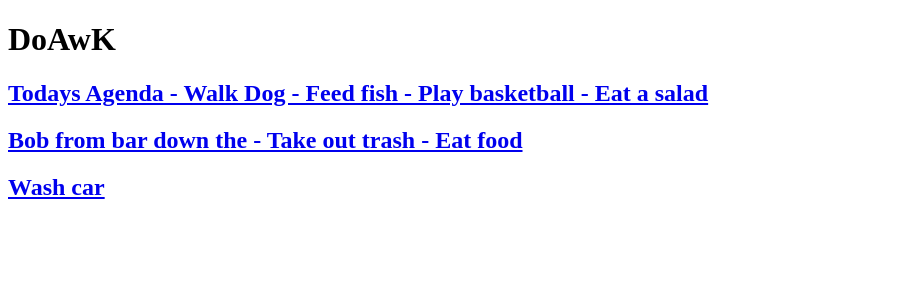
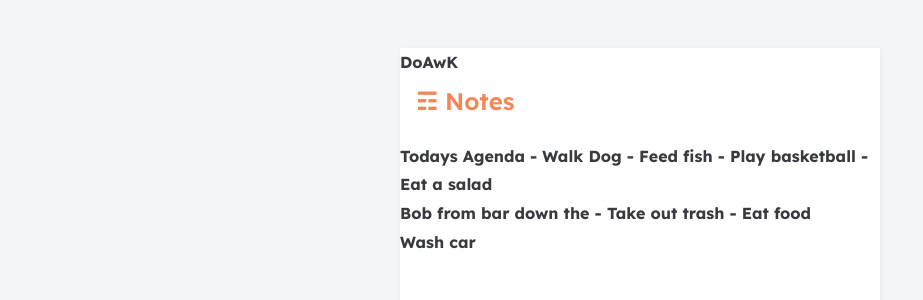
Before and after one commit to ki3ani/my-journal-frontend, a React (Create React App) app in the folder doawk/: page / in a window 1280 px wide. Shown: the top 300 px of the page, without its empty margins (0-923 px from the left). Built offline with nearby package versions, Linux system fonts and the light colour scheme.

Commit message:
starting-to-peng

```diff
--- a/doawk/src/App.css
+++ b/doawk/src/App.css
@@ -0,0 +1,249 @@
+@import url('https://fonts.googleapis.com/css2?family=Lexend:wght@400;600;700&display=swap');
+
+
+
+:root {
+  --color-main: #f68657;
+  --color-text: #383a3f;
+  --color-dark: #1f2124;
+  --color-gray: #677;
+  --color-bg: #f3f6f9;
+  --color-light: #acb4bd;
+  --color-lighter: #f9f9f9;
+  --color-white: #fff;
+  --color-border:#e0e3e6;
+}
+
+.dark {
+  --color-main: #f68657;
+  --color-text: #d6d1d1;
+  --color-dark: #f5f6f7;
+  --color-gray: #999;
+  --color-bg: #1f2124;
+  --color-lighter: #292a2c;
+  --color-white: #2e3235;
+  --color-border:#252629;
+}
+
+/* BASE STYLES */
+
+
+*{
+  margin: 0;
+  padding: 0;
+  box-sizing: border-box;
+  font-family: 'Lexend', sans-serif;
+  color: inherit;
+  font-size: inherit;
+  scroll-behavior: smooth;
+}
+
+
+body{
+  line-height: 1.8em;
+  font-weight: 400;
+  font-size: 16px;
+}
+
+a {
+  text-decoration: none;
+}
+
+/* APP STYLES */
+
+
+.container {
+  width: 100%;
+  height: 100vh;
+  color: var(--color-text);
+  background-color: var(--color-bg);
+  display: flex;
+  align-items: center;
+}
+
+
+.app {
+  width: 100%;
+  max-width: 480px;
+  height: 88vh;
+  margin: 0 auto;
+  background-color: var(--color-white);
+  box-shadow: 1px 1px 6px rgba(0, 0, 0, 0.05);
+  position: relative;
+}
+
+
+.app-header {
+  display: flex;
+  align-items: center;
+  padding: 16px;
+  justify-content: space-between;
+  background-color: var(--color-lighter);
+  box-shadow: 0px 1px 3px rgba(0, 0, 0, 0.1);
+}
+
+.app-header h1 {
+  font-size: 30px;
+  color: var(--color-dark);
+  font-weight: 800;
+  text-align: center;
+}
+
+.app-header button {
+  border: 0;
+  background: transparent;
+  cursor: pointer;
+}
+
+.app-header button > svg {
+  fill: var(--color-dark);
+  height: 25px;
+  width: 25px;
+  object-fit: cover;
+}
+
+.app-body {
+  padding: 16px;
+}
+
+
+/* NOTES STYLES */
+
+.notes-header {
+  display: flex;
+  align-items: center;
+  justify-content: space-between;
+  padding: 10px 16px;
+}
+
+.notes-title,
+.notes-count {
+  color: var(--color-main);
+  font-size: 24px;
+  font-weight: 600;
+}
+
+.notes-count {
+  font-size: 18px;
+  color: var(--color-gray);
+}
+
+
+.notes-list {
+  padding: 0;
+  margin: 16px 0;
+  height: 70vh;
+  overflow-y: auto;
+  scrollbar-width: none; /* Firefox */
+}
+
+.notes-list::-webkit-scrollbar {
+  display: none;
+}
+
+.notes-list-item {
+  border-bottom: 1px solid  var(--color-border);
+  margin-bottom: 12px;
+  padding: 8px 16px;
+  transition: all 0.2s ease-in-out;
+}
+
+.notes-list-item:hover {
+  background-color: var(--color-bg);
+  cursor: pointer;
+}
+
+.notes-list-item h3,
+.notes-list-item p span {
+  font-weight: 600;
+}
+
+
+.notes-list-item p span {
+  color: var(--color-gray);
+  display: inline-block;
+  margin-right: 8px;
+}
+
+.notes-list-item p {
+  font-size: 14px;
+  color: var(--color-light);
+}
+
+.floating-button {
+  font-size: 48px;
+  position: absolute;
+  bottom: 24px;
+  right: 16px;
+  background: var(--color-main);
+  border: none;
+  width: 60px;
+  height: 60px;
+  border-radius: 50%;
+  display: flex;
+  align-items: center;
+  justify-content: center;
+  cursor: pointer;
+  box-shadow: 1px 1px 10px rgba(0, 0, 0, 0.2);
+}
+
+
+.floating-button > svg {
+  fill: var(--color-bg);
+}
+
+
+
+/*==============================
+=>  Note Styles
+================================*/
+
+.note-header {
+  display: flex;
+  align-items: center;
+  justify-content: space-between;
+  color: var(--color-main);
+  padding: 10px;
+}
+
+.note-header h3 {
+   display: flex;
+  align-items: center;
+  font-size: 24px;
+  cursor: pointer;
+}
+
+.note-header h3 svg {
+  fill: var(--color-main);
+  width: 20px;
+  margin-right: 8px;
+}
+
+.note-header button {
+  border: none;
+  outline: none;
+  font-weight: 600;
+  background-color: transparent;
+  font-size: 18px;
+  cursor: pointer;
+}
+
+.note textarea {
+  background-color: var(--color-white);
+  border: none;
+  padding: 16px 12px;
+  width: 100%;
+  height: 70vh;
+  resize: none;
+  scrollbar-width: none; /* Firefox */
+}
+
+.note textarea:active,
+.note textarea:focus {
+  outline: none;
+  border: none;
+}
+
+.note textarea::-webkit-scrollbar {
+  display: none;
+}
--- a/doawk/src/App.js
+++ b/doawk/src/App.js
@@ -14,13 +14,15 @@
 function App() {
   return (
     <Router>
-      <div className="App">
+      <div className="container">
+        <div className="app">
         <Header />
         <Routes>
           <Route path="/" element={<NotesListPage />} />
           <Route path="/note/:id" element={<NotePage />} />
         </Routes>
       </div>
+      </div>
     </Router>
   );
 }
--- a/doawk/src/pages/NotePage.js
+++ b/doawk/src/pages/NotePage.js
@@ -10,7 +10,7 @@
     const note = notes.find(note => note.id===Number(id))
   return (
     <div>
-        <h1>{note.body}</h1>
+        <h1>{note?.body}</h1>
     </div>
   )
 }
--- a/doawk/src/pages/NotesListPage.js
+++ b/doawk/src/pages/NotesListPage.js
@@ -6,7 +6,12 @@
 
 const NotesListPage = () => {
     return (
-        <div>
+
+        <div className="notes">
+            <div className="notes-header">
+                <h2 className="notes-title">&#9782; Notes</h2>
+                </div>
+
             <div className="notes-list">
                 {notes.map((note, index) => (
                     <ListItem key={index} note = {note} />
```
